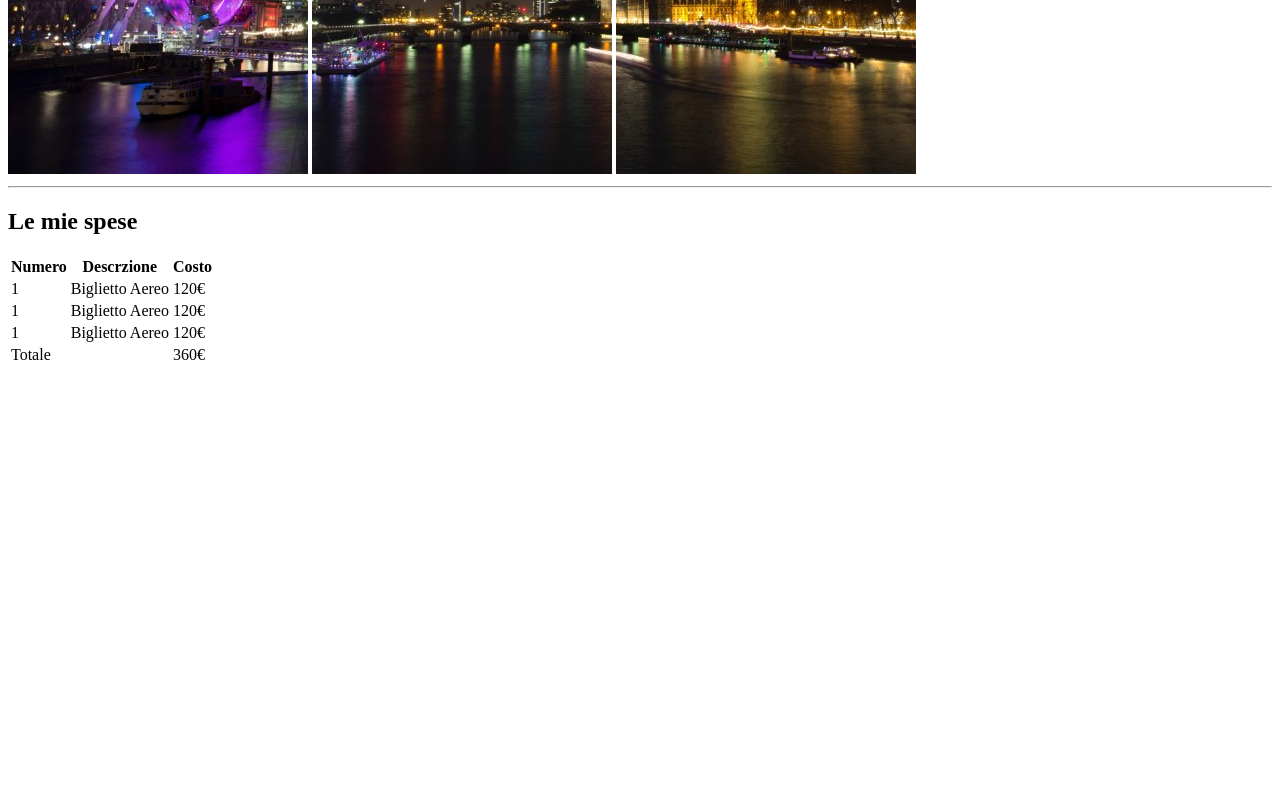
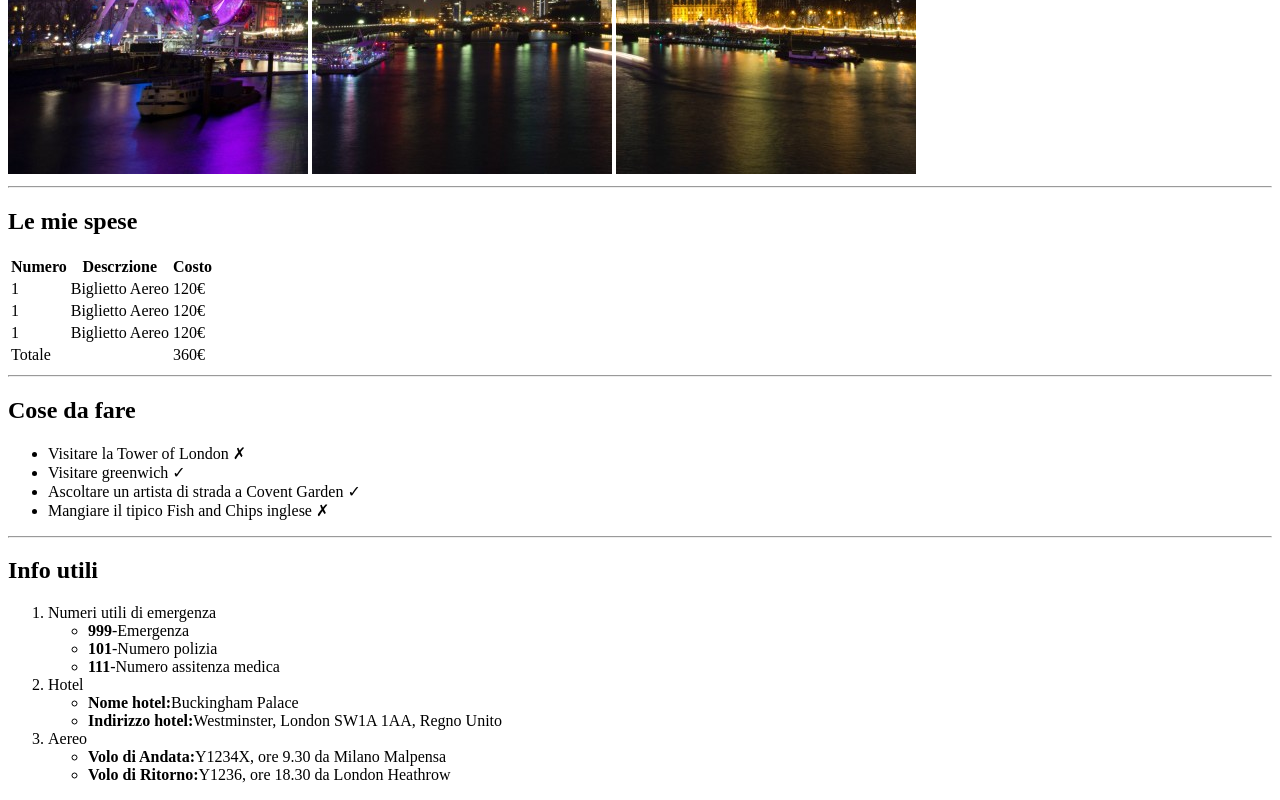
Before and after one commit to AlessandroMandaglio30/html-london-trip, a plain HTML site: page index.html in a window 1280 px wide. Shown: the part 506-1306 px from the top of the page. Before the commit the page ends 881 px from the top, so only its background shows below. Drawn offline with Linux system fonts and the light colour scheme.

Commit message:
Inserimento tabelle e liste

```diff
--- a/index.html
+++ b/index.html
@@ -56,6 +56,40 @@
             </table>
             <!-- fine tabella -->
         </section>
+        <hr>
+        <section>
+        <!-- inizio lista punta -->
+            <h2>Cose da fare</h2>
+                <ul>
+                    <li>Visitare la Tower of London &cross;</li>
+                    <li>Visitare greenwich &check;</li>
+                    <li>Ascoltare un artista di strada a Covent Garden &check;</li>
+                    <li>Mangiare il tipico Fish and Chips inglese &cross;</li>
+                </ul>
+        <!-- fine liste punta -->
+        </section>
+        <hr>
+        <section>
+        <!-- inizo lista numerica -->
+            <h2>Info utili</h2>
+                <ol>
+                    <li>Numeri utili di emergenza
+                        <ul><li><strong>999</strong>-Emergenza</li></ul>
+                        <ul><li><strong>101</strong>-Numero polizia</li></ul>
+                        <ul><li><strong>111</strong>-Numero assitenza medica</li></ul>
+                    </li>
+                    <li>Hotel
+                        <ul><li><strong>Nome hotel:</strong>Buckingham Palace</li></ul>
+                        <ul><li><strong>Indirizzo hotel:</strong>Westminster, London SW1A 1AA, Regno Unito</li></ul>
+                    </li>
+                    <li>Aereo
+                        <ul><li><strong>Volo di Andata:</strong>Y1234X, ore 9.30 da Milano Malpensa</li></ul>
+                        <ul><li><strong>Volo di Ritorno:</strong>Y1236, ore 18.30 da London Heathrow</li></ul>
+                   </li>
+                </ol>
+        <!-- fine lista numerica -->
+        </section>
+
     </main>
 
 </body>
```
